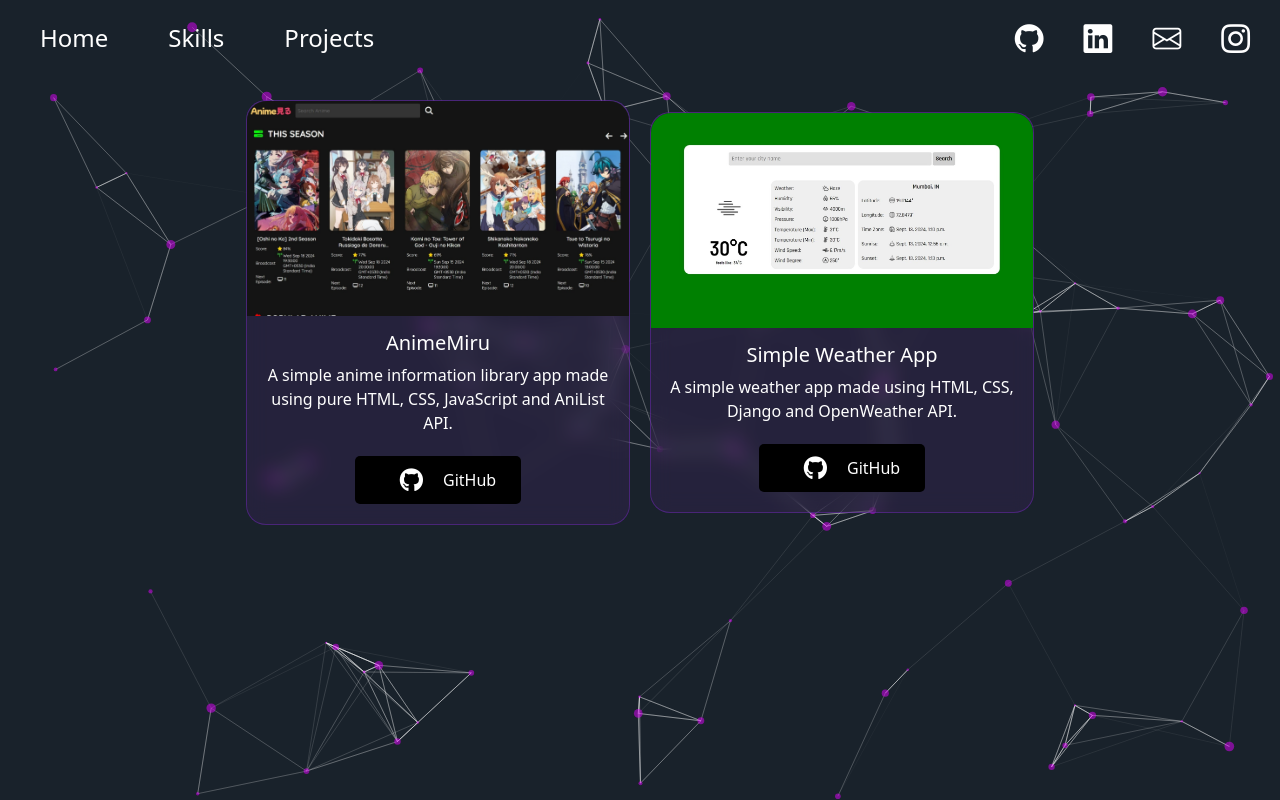
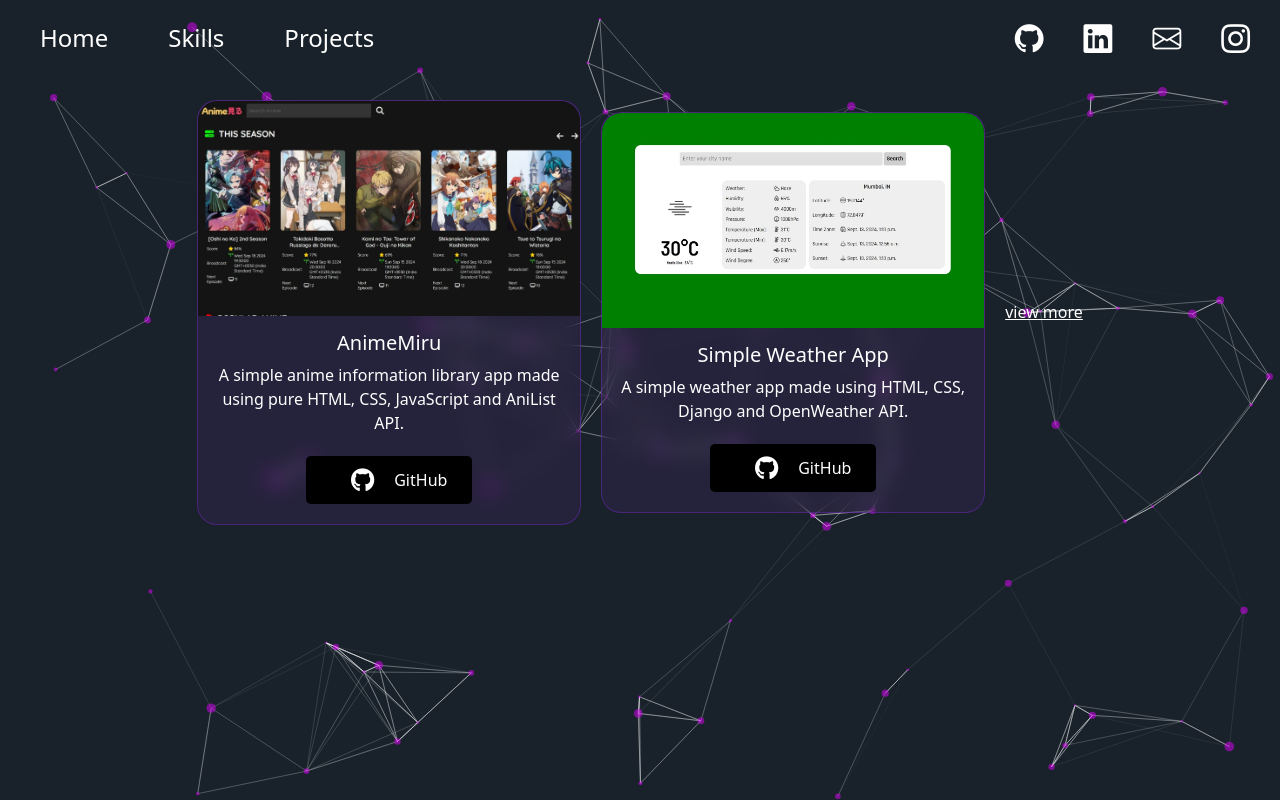
Before and after one commit to atharva-kakarot/my-react-portfolio, a React (Vite) app: page /projects in a window 1280 px wide. Built offline with nearby package versions, Linux system fonts and the light colour scheme.

Commit message:
added view more link in projects section

```diff
--- a/src/components/Navbar/Navbar.tsx
+++ b/src/components/Navbar/Navbar.tsx
@@ -3,6 +3,8 @@
 import { Link } from "react-router-dom";
 
 const Navbar = () => {
+
+
   return (
     <div id="nav-bar">
       <div id="links-div">
--- a/src/components/Projects/Projects.css
+++ b/src/components/Projects/Projects.css
@@ -63,3 +63,16 @@
     text-decoration: none;
     color: black;
 }
+
+#view-more {
+    position: relative;
+    color: white;
+    margin: 0px 10px;
+    font-family: system-ui, -apple-system, BlinkMacSystemFont, 'Segoe UI', Roboto, Oxygen, Ubuntu, Cantarell, 'Open Sans', 'Helvetica Neue', sans-serif;
+    text-decoration: underline;
+}
+
+#view-more:hover {
+    color: #ef76ff;
+    text-decoration: underline;
+}
--- a/src/components/Projects/Projects.tsx
+++ b/src/components/Projects/Projects.tsx
@@ -49,6 +49,13 @@
         text="A simple weather app made using HTML, CSS, Django and OpenWeather API."
         link="https://github.com/atharva-kakarot/simple-weather-app"
       />
+      <a
+        href={"https://github.com/atharva-kakarot?tab=repositories"}
+        target={"_blank"}
+        id="view-more"
+      >
+        view more
+      </a>
     </div>
   );
 };
--- a/src/components/Skills/Skills.css
+++ b/src/components/Skills/Skills.css
@@ -32,7 +32,6 @@
     border-radius: 0px;
     height: 75px;
     object-fit: contain;
-
 }
 
 .card-text {
```
